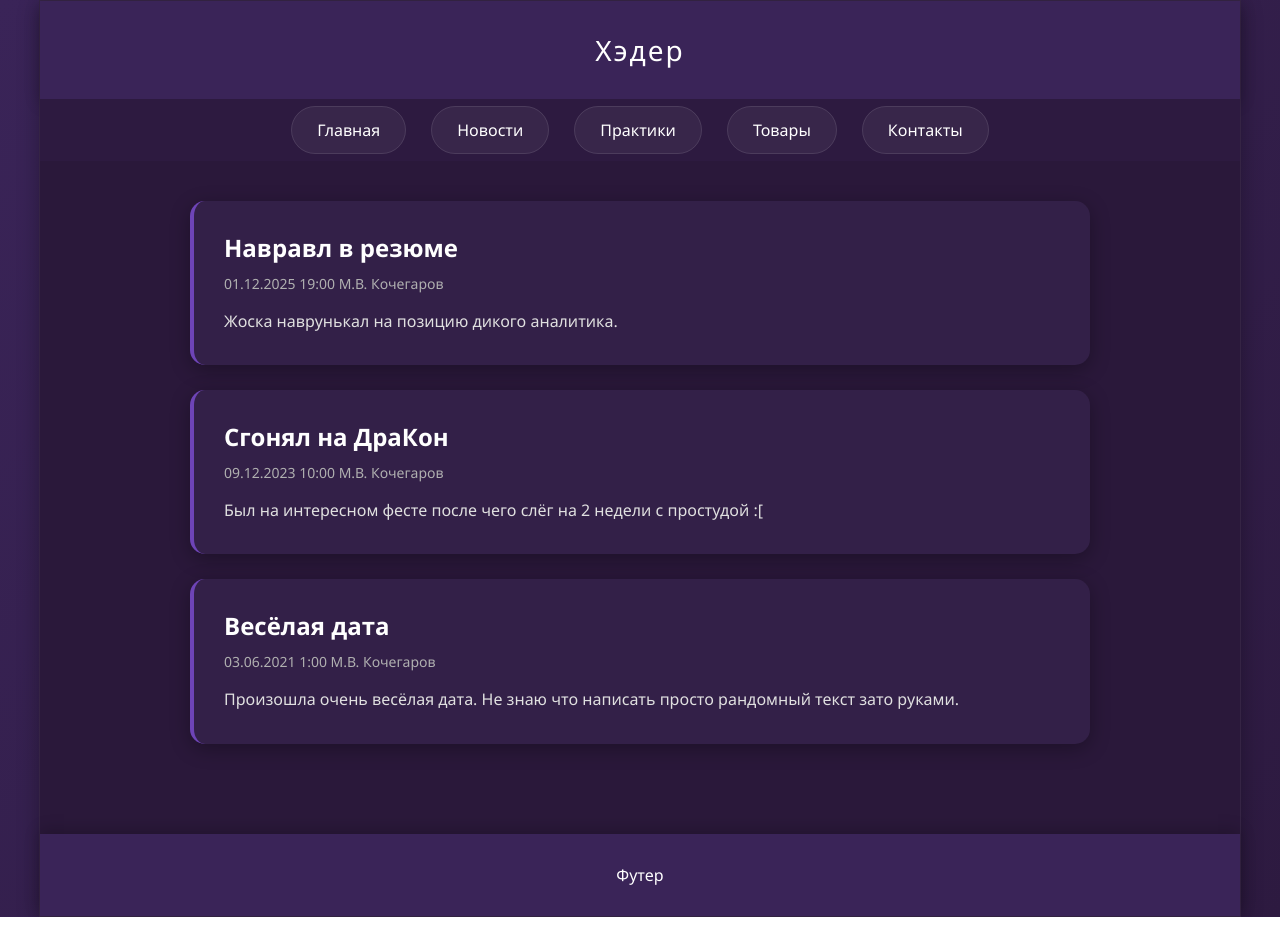
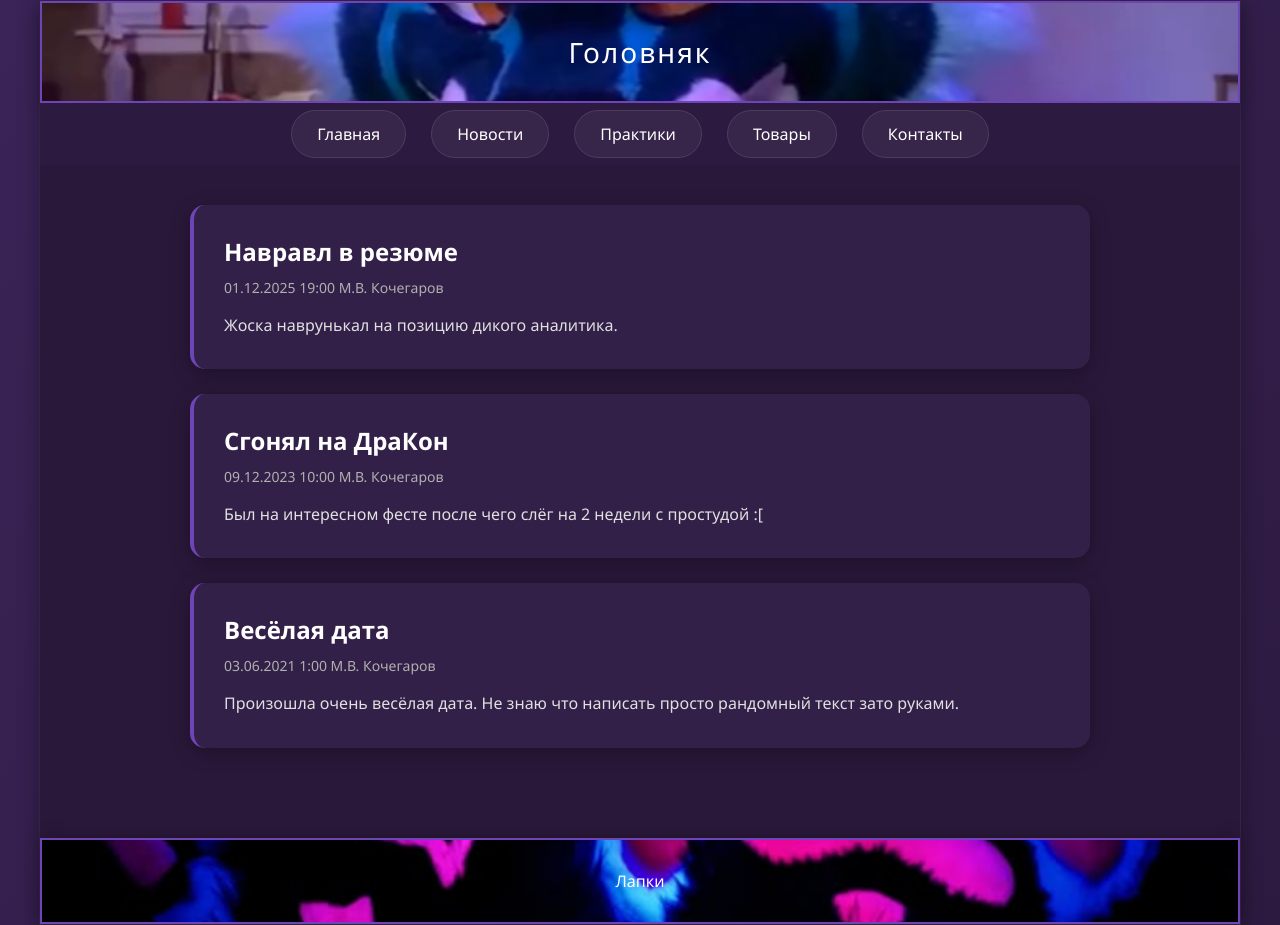
Before and after one commit to RezarTheSergal/frontend-and-backend-practice, a plain HTML site: page pages/news.html in a window 1280 px wide. Drawn offline with Linux system fonts and the light colour scheme.

Commit message:
final push for this project

```diff
--- a/pages/news.html
+++ b/pages/news.html
@@ -9,7 +9,7 @@
     </head>
     <body>
         <div class="page-container">
-            <div class="header">Хэдер</div>
+            <div class="header">Головняк</div>
             <div class="nav">
                 <ul class="nav-list">
                     <li class="nav-item"><a class="nav-link" href="../index.html">Главная</a></li>
@@ -38,7 +38,7 @@
                     </div>
                 </div>
             </div>
-            <div class="footer">Футер</div>
+            <div class="footer">Лапки</div>
         </div>
     </body>
 </html>
--- a/style/styles.css
+++ b/style/styles.css
@@ -1,31 +1,26 @@
 /* ===== CSS ПЕРЕМЕННЫЕ ===== */
 :root {
-    /* Основные цвета */
-    --primary: #2d1a40; /* Тёмно-фиолетовый (основной фон) */
-    --secondary: #3a2458; /* Темно-фиолетовый (шапка, навигация) */
-    --accent: #6e44b7; /* Фиолетовый акцент (рамки, кнопки) */
-    --accent-light: #9c6fe0; /* Светло-фиолетовый (градиенты, тени) */
-    --accent-blue: #4facfe; /* Голубой акцент (навыки, бабочка) */
-    --accent-pink: #ff80ab; /* Розовый акцент (фон, тени) */
+    --primary: #2d1a40;
+    --secondary: #3a2458;
+    --accent: #6e44b7;
+    --accent-light: #9c6fe0;
+    --accent-blue: #4facfe;
+    --accent-pink: #ff80ab;
 
-    /* Текстовые цвета */
-    --text-primary: #ffffff; /* Белый текст */
-    --text-secondary: #e0e0e0; /* Светло-серый текст */
-    --text-muted: #b0b0b0; /* Приглушенный серый */
+    --text-primary: #ffffff;
+    --text-secondary: #e0e0e0;
+    --text-muted: #b0b0b0;
 
-    /* Фоновые цвета */
-    --bg-dark: #1a0f2a; /* Очень тёмный фиолетовый */
-    --bg-light: #2a183a; /* Тёмный фиолетовый для карточек */
-    --bg-card: #332048; /* Карточки контента */
-    --bg-gradient: linear-gradient(135deg, #3a2458 0%, #2d1a40 100%); /* Градиент страницы */
+    --bg-dark: #1a0f2a;
+    --bg-light: #2a183a;
+    --bg-card: #332048;
+    --bg-gradient: linear-gradient(135deg, #3a2458 0%, #2d1a40 100%);
     --bg-card-gradient: linear-gradient(135deg, #442b60 0%, #332048 100%);
 
-    /* Тени */
     --shadow: 0 5px 20px rgba(0, 0, 0, 0.3);
     --shadow-accent: 0 8px 25px rgba(156, 111, 224, 0.3);
     --shadow-blue: 0 4px 15px rgba(79, 172, 254, 0.3);
 
-    /* Анимации */
     --transition: all 0.3s ease;
 }
 
@@ -59,6 +54,11 @@ body {
     font-weight: 300;
     letter-spacing: 2px;
     box-shadow: 0 4px 15px rgba(0, 0, 0, 0.2);
+    background-image: url('../images/head.png');
+    background-size: cover;
+    background-position: center;
+    background-repeat: no-repeat;
+    border: 2px solid var(--accent);
 }
 
 /* ===== НАВИГАЦИЯ ===== */
@@ -335,22 +335,27 @@ body {
     padding: 32px;
     width: 100%;
     max-width: 800px;
-    box-shadow: var(--shadow-accent);
+    box-shadow: var(--shadow);
 }
 
 .card h1 {
     font-size: 2.2rem;
     margin-bottom: 12px;
     color: var(--accent-light);
-    text-align: center;
 }
 
 .subtitle {
     text-align: center;
-    color: var(--accent-blue);
+    color: var(--text-primary);
     margin-bottom: 32px;
     font-style: italic;
     font-size: 1.1rem;
+    text-align: center;
+    background-image: url('../images/smort.jpg');
+    background-size: cover;
+    background-position: center;
+    background-repeat: no-repeat;
+    background-attachment: fixed;
 }
 
 .practice-section,
@@ -399,4 +404,9 @@ body {
     padding: 30px;
     margin-top: 50px;
     box-shadow: 0 -4px 15px rgba(0, 0, 0, 0.2);
+    background-image: url('../images/pawb.jpg');
+    background-size: cover;
+    background-position: center;
+    background-repeat: no-repeat;
+    border: 2px solid var(--accent);
 }
```
Also changed, not shown: index.html (+1 -1 lines), pages/contacts.html (+1 -1 lines), pages/practices.html (+14 -15 lines), images/head.png (added), images/pawb.jpg (added), images/smort.jpg (added).
